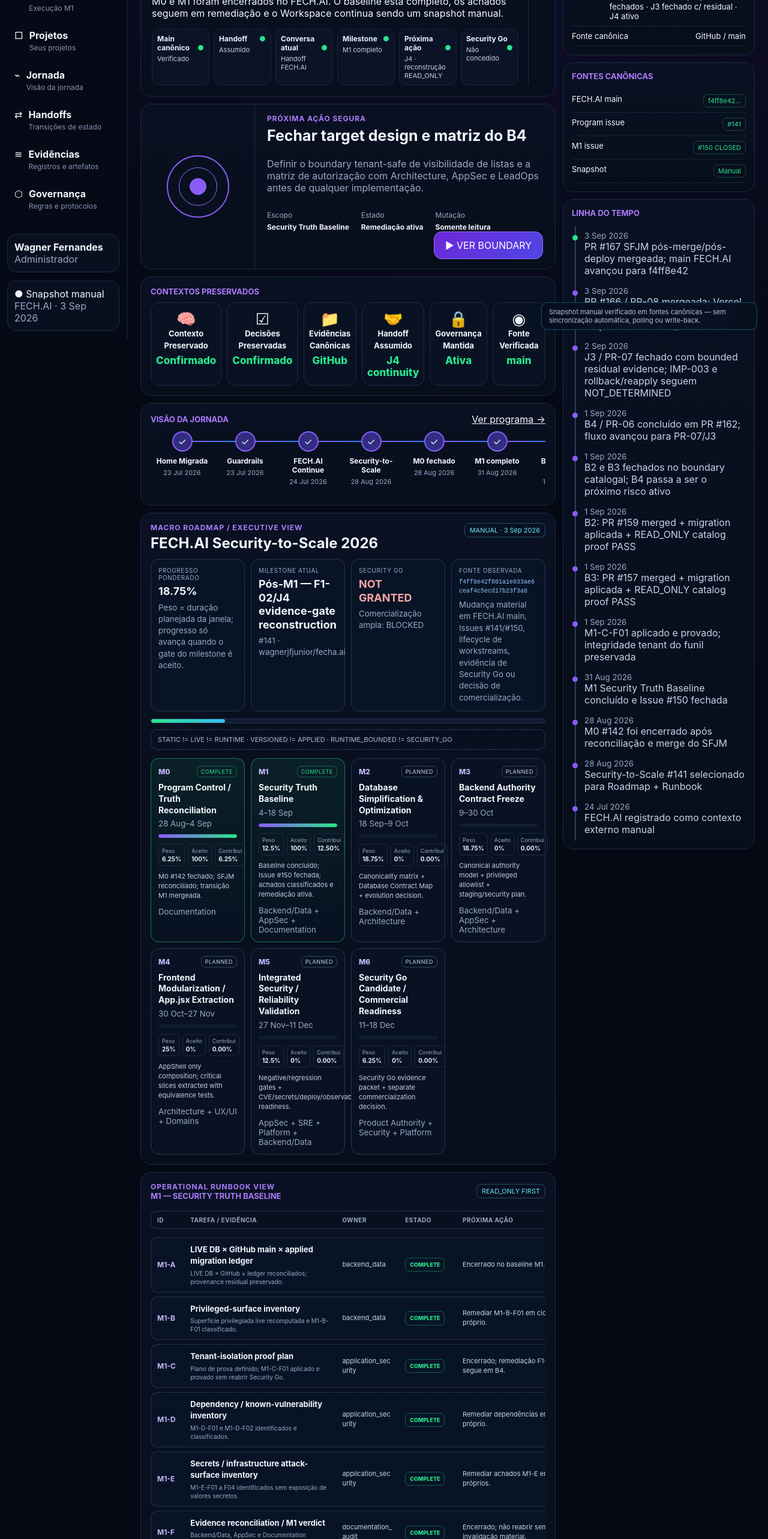
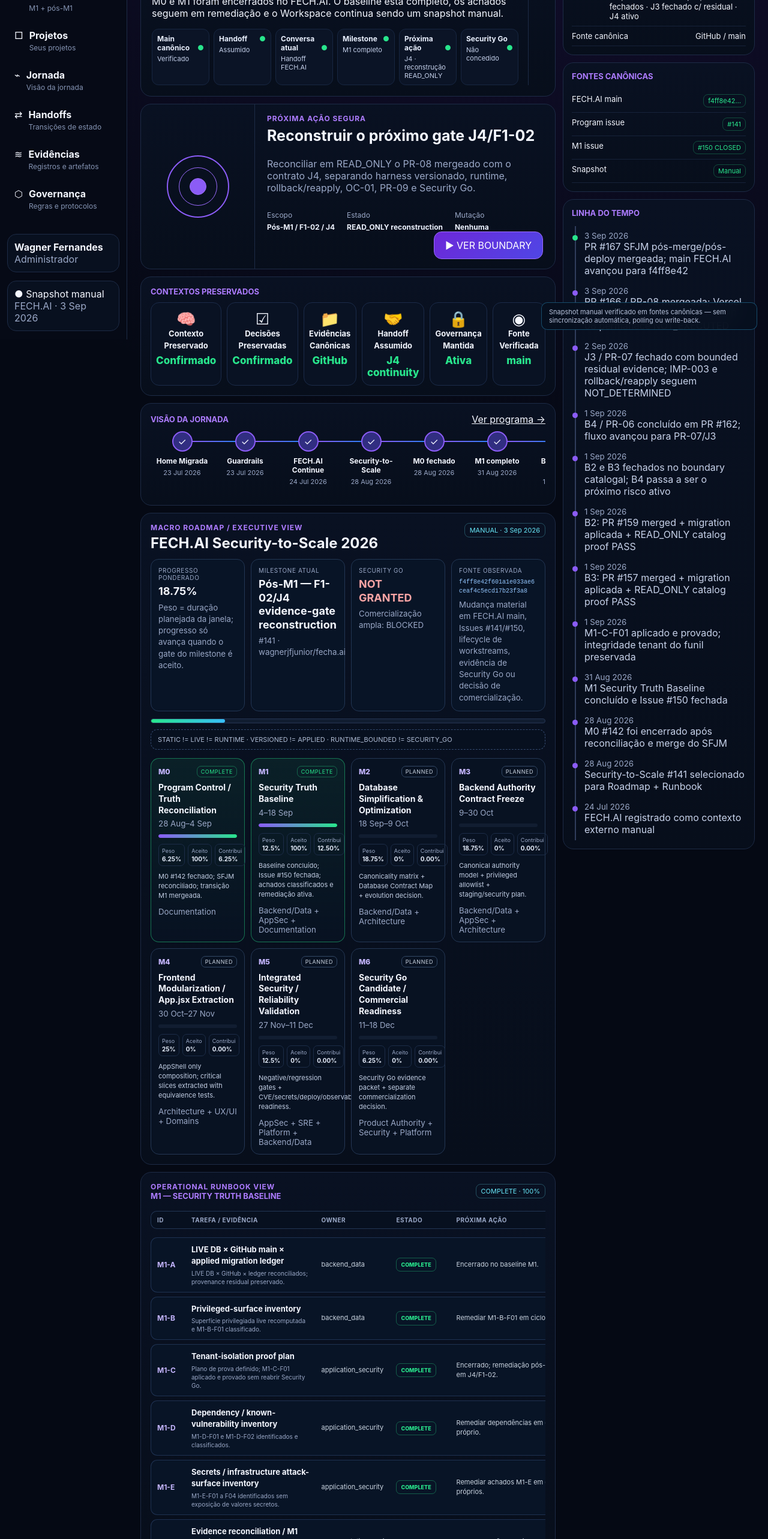
Before and after one commit to wagnerjfjunior/sfjm-workspace, a Next.js app: page / in a window 1280 px wide. Shown: the part 234-2800 px from the top of the page at 60% size. Built offline with nearby package versions, Linux system fonts and the light colour scheme.

Commit message:
fix(sfjm): separate M1 baseline from post-M1 J4

```diff
--- a/components/WorkspaceHome.tsx
+++ b/components/WorkspaceHome.tsx
@@ -94,22 +94,22 @@
       </div>
       <div className="actionContent">
         <div className="eyebrow">Próxima ação segura</div>
-        <h3>Fechar target design e matriz do B4</h3>
+        <h3>Reconstruir o próximo gate J4/F1-02</h3>
         <p className="muted">
-          Definir o boundary tenant-safe de visibilidade de listas e a matriz de autorização com Architecture, AppSec e LeadOps antes de qualquer implementação.
+          Reconciliar em READ_ONLY o PR-08 mergeado com o contrato J4, separando harness versionado, runtime, rollback/reapply, OC-01, PR-09 e Security Go.
         </p>
         <div className="metaRow">
           <div className="meta">
             Escopo
-            <strong>Security Truth Baseline</strong>
+            <strong>Pós-M1 / F1-02 / J4</strong>
           </div>
           <div className="meta">
             Estado
-            <strong>Remediação ativa</strong>
+            <strong>READ_ONLY reconstruction</strong>
           </div>
           <div className="meta">
             Mutação
-            <strong>Somente leitura</strong>
+            <strong>Nenhuma</strong>
           </div>
         </div>
         <button className="primary" onClick={onContinue}>▶ VER BOUNDARY</button>
@@ -252,19 +252,11 @@
   );
 }
 
-function FechaiRunbook() {
+function RunbookTable({ items, caption }: { items: RunbookItem[]; caption: string }) {
   return (
-    <article className="panel panelInner runbookPanel" id="fechai-runbook">
-      <div className="sectionTitle">
-        <div>
-          <div className="eyebrow">Operational Runbook View</div>
-          <h3>M1 — Security Truth Baseline</h3>
-        </div>
-        <span className="manualBadge">READ_ONLY FIRST</span>
-      </div>
     <div className="runbookScroll">
       <table className="runbookTable">
-          <caption className="srOnly">Runbook operacional do M1 Security Truth Baseline</caption>
+        <caption className="srOnly">{caption}</caption>
         <thead>
           <tr>
             <th scope="col">ID</th>
@@ -275,11 +267,41 @@
           </tr>
         </thead>
         <tbody>
-            {workspaceDemo.fechaiProgram.runbook.map((item) => <RunbookRow item={item} key={item.id} />)}
+          {items.map((item) => <RunbookRow item={item} key={item.id} />)}
         </tbody>
       </table>
     </div>
+  );
+}
+
+function FechaiRunbook() {
+  const baselineItems = workspaceDemo.fechaiProgram.runbook.filter((item) => /^M1-[A-F]$/.test(item.id));
+  const remediationItems = workspaceDemo.fechaiProgram.runbook.filter((item) => !/^M1-[A-F]$/.test(item.id));
+
+  return (
+    <>
+      <article className="panel panelInner runbookPanel" id="fechai-runbook">
+        <div className="sectionTitle">
+          <div>
+            <div className="eyebrow">Operational Runbook View</div>
+            <h3>M1 — Security Truth Baseline</h3>
+          </div>
+          <span className="manualBadge">COMPLETE · 100%</span>
+        </div>
+        <RunbookTable items={baselineItems} caption="Runbook concluído do M1 Security Truth Baseline" />
       </article>
+
+      <article className="panel panelInner runbookPanel">
+        <div className="sectionTitle">
+          <div>
+            <div className="eyebrow">Post-M1 Remediation View</div>
+            <h3>Pós-M1 — F1-02 Remediation</h3>
+          </div>
+          <span className="manualBadge">J4 ACTIVE</span>
+        </div>
+        <RunbookTable items={remediationItems} caption="Runbook de remediação pós-M1 do F1-02" />
+      </article>
+    </>
   );
 }
 
@@ -396,9 +418,9 @@
       </div>
       <div className={`modal ${modalOpen ? "open" : ""}`} role="dialog" aria-modal="true" aria-hidden={!modalOpen}>
         <div className="modalCard">
-          <h2>Boundary M1</h2>
+          <h2>Boundary J4 / F1-02</h2>
           <p className="muted">
-            M1-A é read-only. DDL/DML, migration apply, Supabase mutation, deploy, Auth/business-data mutation e Security Go permanecem bloqueados.
+            Reconstrução estritamente READ_ONLY. PR-08 runtime, rollback/reapply, Supabase/Auth, OC-01, PR-09, deploy e Security Go permanecem não autorizados.
           </p>
           <div className="modalActions">
             <button className="secondary" onClick={() => setModalOpen(false)}>Fechar</button>
--- a/data/workspace-demo.ts
+++ b/data/workspace-demo.ts
@@ -64,7 +64,7 @@
   nav: [
     { icon: "▶", label: "Continue", helper: "Próxima ação segura", href: "#continue", active: true },
     { icon: "◎", label: "Roadmap", helper: "Security-to-Scale", href: "#fechai-program" },
-    { icon: "☷", label: "Runbook", helper: "Execução M1", href: "#fechai-runbook" },
+    { icon: "☷", label: "Runbook", helper: "M1 + pós-M1", href: "#fechai-runbook" },
     { icon: "□", label: "Projetos", helper: "Seus projetos", href: "#projects" },
     { icon: "⌁", label: "Jornada", helper: "Visão da jornada", href: "#journey" },
     { icon: "⇄", label: "Handoffs", helper: "Transições de estado", href: "#" },
@@ -226,7 +226,7 @@
         owner: "application_security",
         state: "COMPLETE",
         evidence: "Plano de prova definido; M1-C-F01 aplicado e provado sem reabrir Security Go.",
-        nextAction: "Encerrado; remediação F1-02 segue em B4."
+        nextAction: "Encerrado; remediação pós-M1 segue em J4/F1-02."
       },
       {
         id: "M1-D",
@@ -299,6 +299,14 @@
         state: "ACTIVE",
         evidence: "PR #166 merged; harness/matrix versionados; Vercel Production SUCCESS; PR #167 SFJM reconciliation merged. Runtime PR-08 permanece NOT_EXECUTED.",
         nextAction: "READ_ONLY reconstruction do próximo gate J4/F1-02 contra a main f4ff8e42; separar runtime, rollback/reapply, OC-01, PR-09 e Security Go."
+      },
+      {
+        id: "R-J4-PR09",
+        task: "PR-09 — close-out & adjudicação final",
+        owner: "product_authority + application_security + documentation",
+        state: "PENDING",
+        evidence: "FUTURE / NOT AUTHORIZED; depende da adjudicação J4 e das proof obligations aplicáveis.",
+        nextAction: "Não iniciar; aguardar fechamento do gate J4 e autorização separada."
       }
     ] satisfies RunbookItem[]
   } satisfies ProgramSnapshot,
```
Also changed, not shown: handoffs/CURRENT.md (+12 -5 lines), 1 other file (tests, documents, lock files or other folders). Lines whose indentation alone changed are shown as unchanged.
